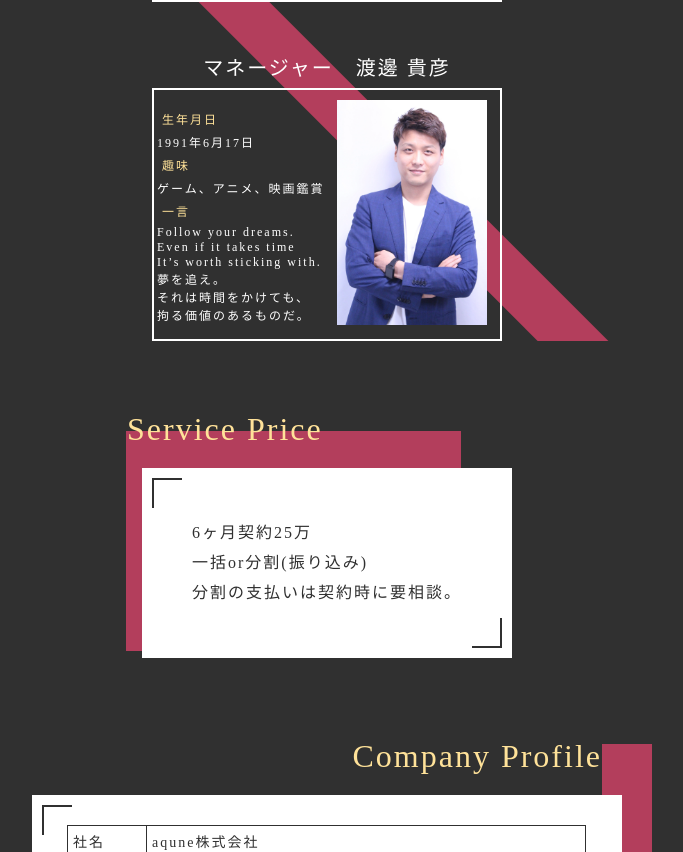
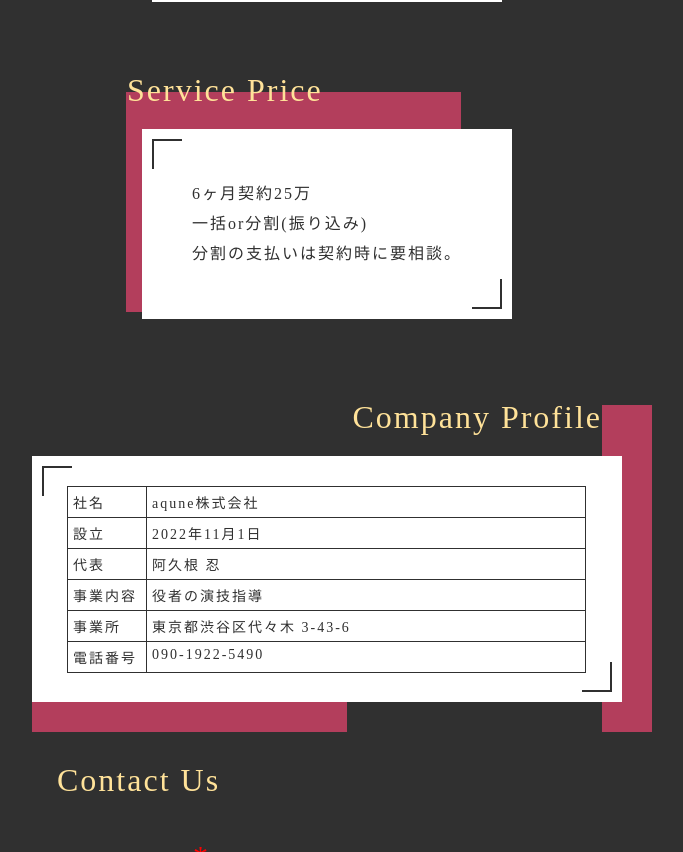
Before and after one commit to UMi05/aqune_web_design, a plain HTML site: page index.html in a window 1280 px wide. Shown: the part 1800-2652 px from the top of the page, without its empty margins (313-996 px from the left). Drawn offline with Linux system fonts and the light colour scheme; a web font is replaced by a local one.

Commit message:
remove one staff

```diff
--- a/index.html
+++ b/index.html
@@ -85,34 +85,6 @@
                             成長しない。切磋琢磨し、<br>
                             頑張りましょう！！
                         </p>
-                    </div>
-                </div>
-            </div>
-
-            <div class="staff-container">
-                <h1 class="staff_name">マネージャー　渡邊 貴彦</h1>
-                <div class="staff-card">
-                    <div class="text_area">
-                        <h2>生年月日</h2>
-                        <p>
-                            1991年6月17日
-                        </p>
-                        <h2>趣味</h2>
-                        <p>
-                            ゲーム、アニメ、映画鑑賞
-                        </p>
-                        <h2>一言</h2>
-                        <p>
-                            Follow your dreams. <br>
-                            Even if it takes time <br>
-                            It’s worth sticking with. <br>
-                            夢を追え。<br>
-                            それは時間をかけても、 <br>
-                            拘る価値のあるものだ。<br>
-                        </p>
-                    </div>
-                    <div class="staff_img">
-                        <img src="./img/IMG_2181.webp" alt="">
                     </div>
                 </div>
             </div>
```
